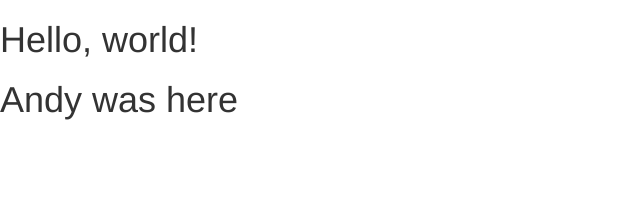
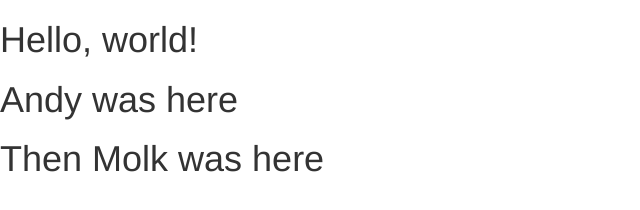
Before and after one commit to gravoc/test-repo, a plain HTML site: page index.html in a window 1280 px wide. Shown: the whole page, without its empty margins (0-640 px from the left). Drawn offline with nearby package versions, Linux system fonts and the light colour scheme.

Commit message:
Update index.html
this was my first attempt

```diff
--- a/index.html
+++ b/index.html
@@ -22,6 +22,7 @@
 <body>
   <h1>Hello, world!</h1>
   <h1>Andy was here</h1>
+  <h1>Then Molk was here</h1>
   <!-- jQuery (necessary for Bootstrap's JavaScript plugins) -->
   <script src="https://ajax.googleapis.com/ajax/libs/jquery/1.11.2/jquery.min.js"></script>
   <!-- Include all compiled plugins (below), or include individual files as needed -->
```
